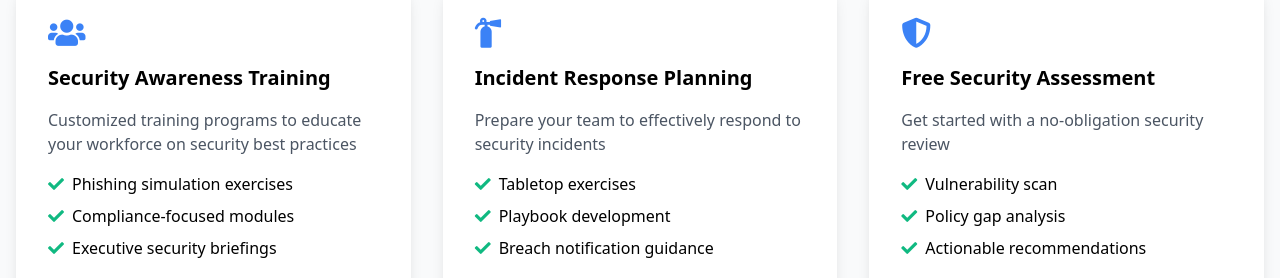
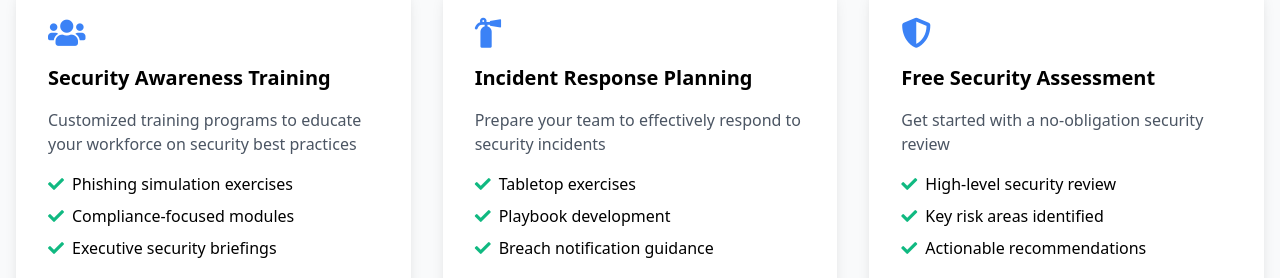
Before and after one commit to alaliarsalan/github.io, a plain HTML site: page index.html in a window 1280 px wide. Shown: the part 2296-2574 px from the top of the page. Drawn offline with nearby package versions, Linux system fonts and the light colour scheme.

Commit message:
Update index.html

```diff
--- a/index.html
+++ b/index.html
@@ -346,11 +346,11 @@
                     <ul class="space-y-2">
                         <li class="flex items-start">
                             <i class="fas fa-check text-green-500 mr-2 mt-1" aria-hidden="true"></i>
-                            Vulnerability scan
+                            High-level security review
                         </li>
                         <li class="flex items-start">
                             <i class="fas fa-check text-green-500 mr-2 mt-1" aria-hidden="true"></i>
-                            Policy gap analysis
+                            Key risk areas identified
                         </li>
                         <li class="flex items-start">
                             <i class="fas fa-check text-green-500 mr-2 mt-1" aria-hidden="true"></i>
```
